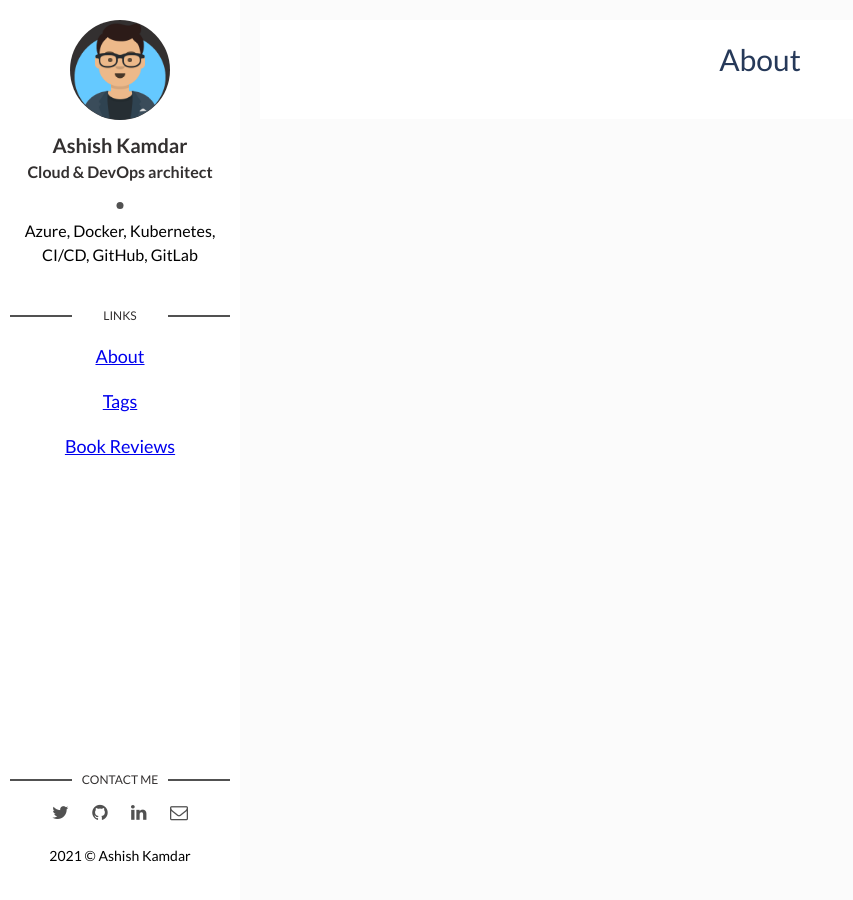
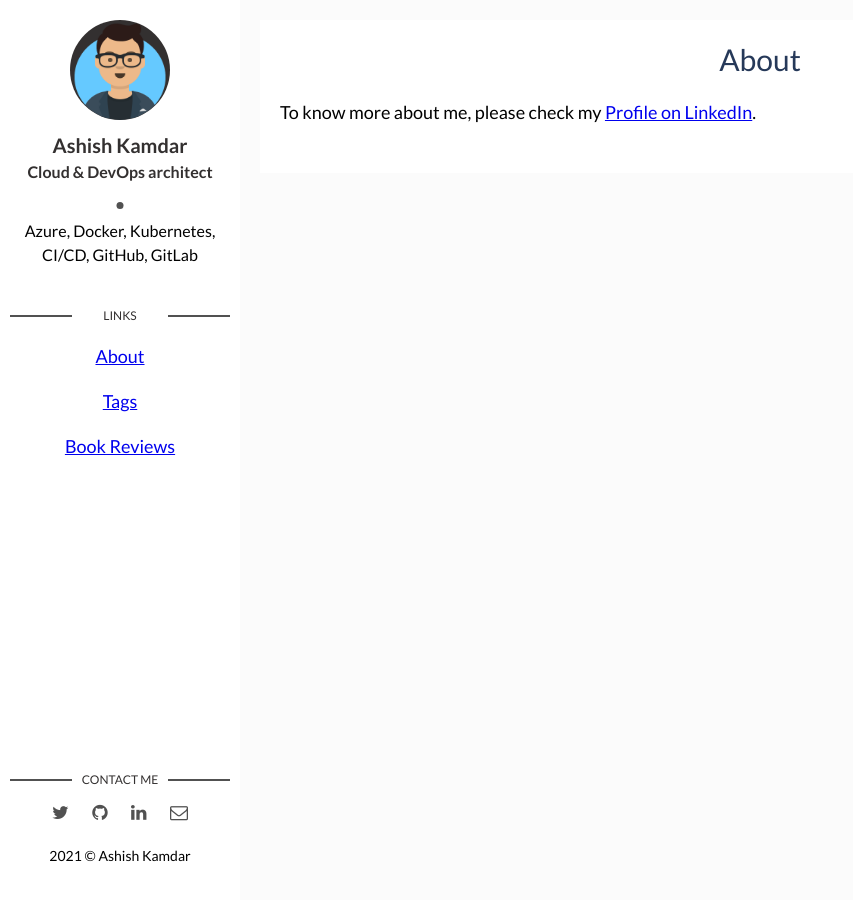
Before and after one commit to AshKamdar/ashkamdar.github.io, a Jekyll site: the page built from about.html, in a window 1280 px wide. Shown: the whole page, without its empty margins (0-853 px from the left). Built offline with Jekyll 4.4.1, drawn with Linux system fonts in a browser that asks for light colours.

Commit message:
about page updated

```diff
--- a/about.html
+++ b/about.html
@@ -6,5 +6,8 @@ permalink: /about/
 <section class="blog-tags">
   <h1>About</h1>
 
+  To know more about me, please check my
+  <a href="https://www.linkedin.com/in/ashkamdar">
+    Profile on LinkedIn</a>.<br><br>
 
 </section>
--- a/books.html
+++ b/books.html
@@ -3,7 +3,7 @@ layout: main
 title: Book Reviews
 permalink: /books/
 ---
-<section >
+<section>
   <h1>Book Reviews</h1>
 
 <b>Disclaimer:</b> <br>The rating and comments given below are just my opinions formed while reading these books.<br>
```
